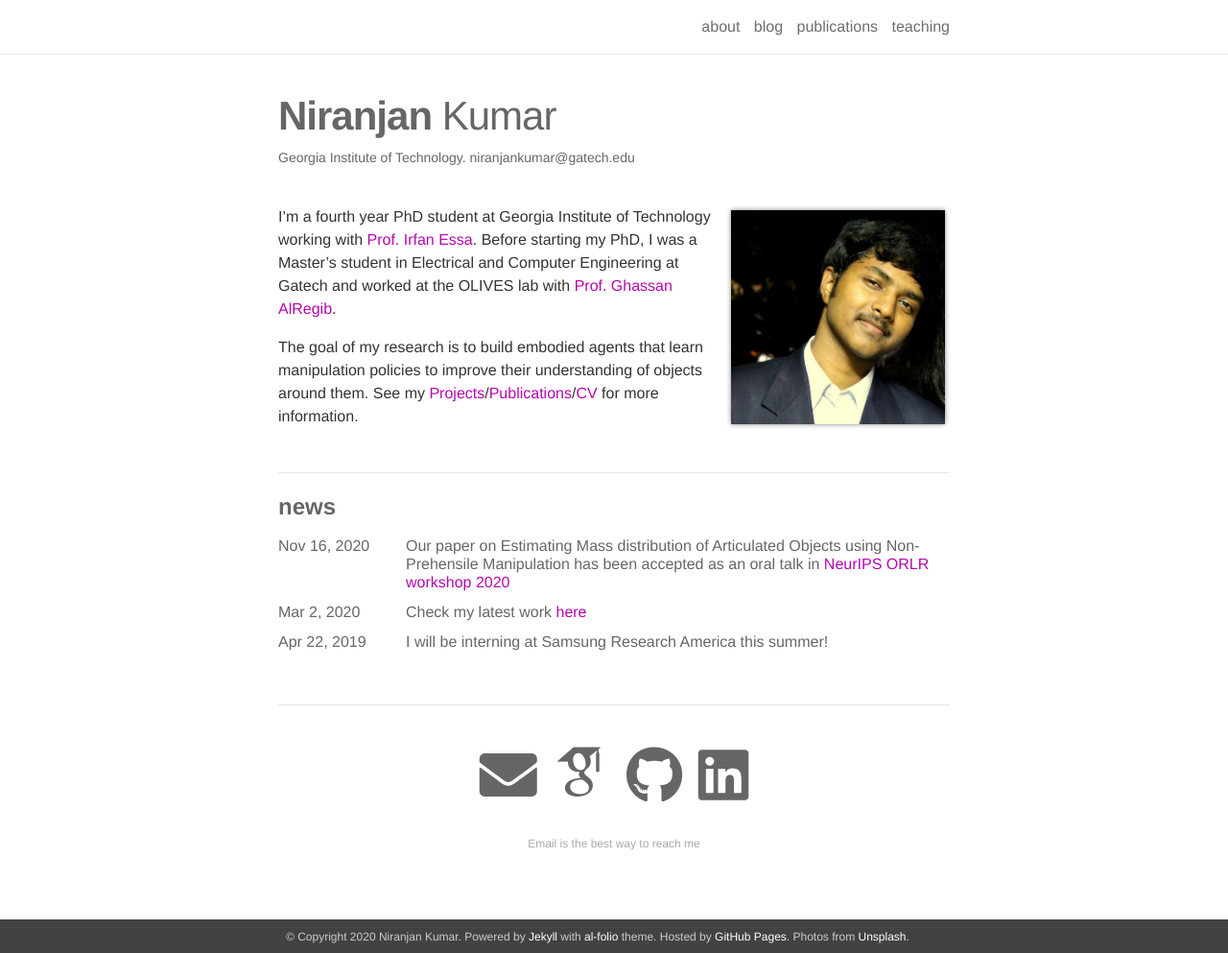
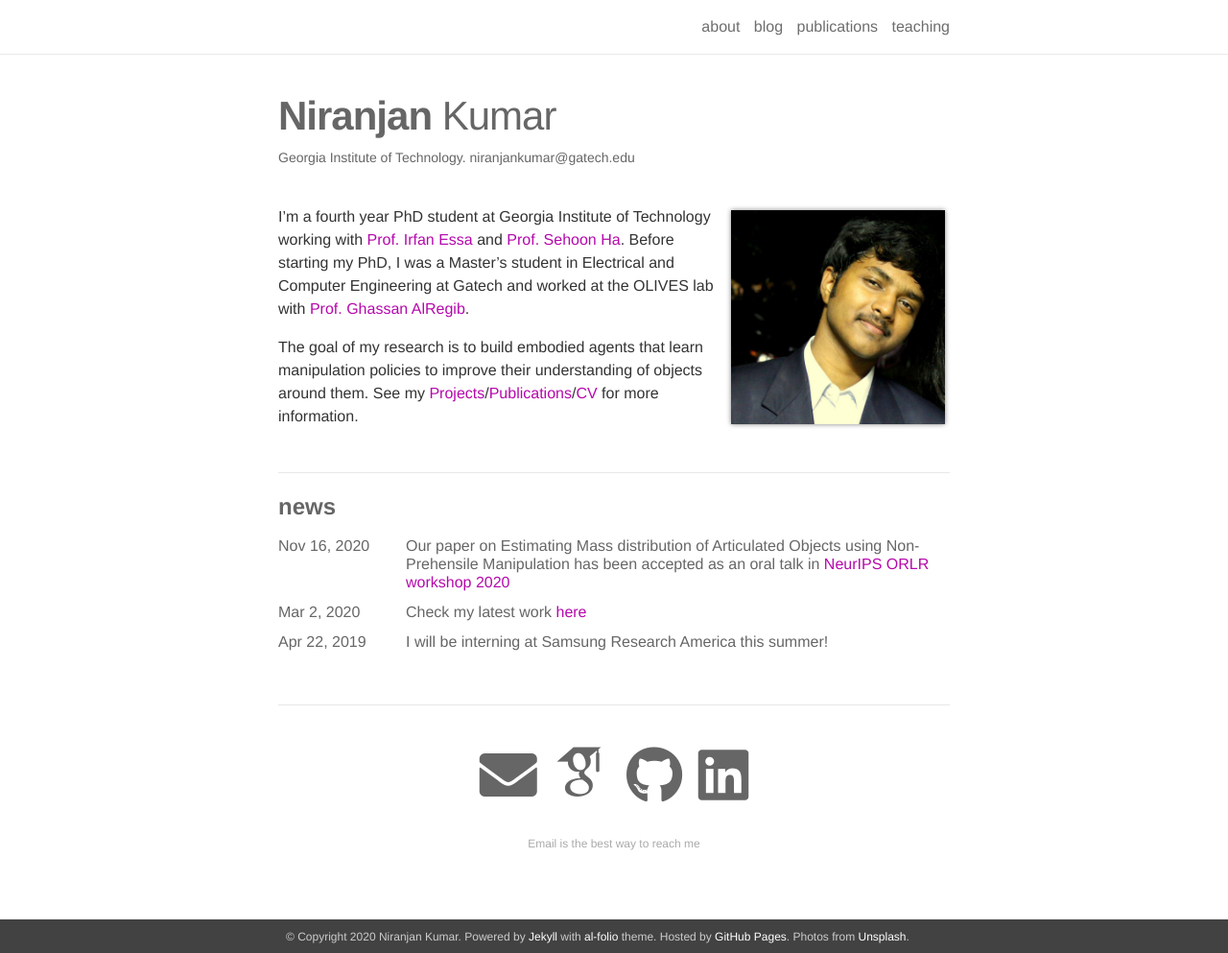
Before and after one commit to kniranjankumar/pre_2024_website, a Jekyll site: the page built from _pages/about.md, in a window 1280 px wide and 993 px high. Shown: the whole window at 96% size. Built offline with Jekyll 4.4.1, drawn with Linux system fonts in a browser that asks for light colours; nearby versions of some CDN libraries; some web fonts are replaced.

Commit message:
adding sehoon name

```diff
--- a/_pages/about.md
+++ b/_pages/about.md
@@ -12,6 +12,6 @@
 news: true
 social: true
 ---
-I’m a fourth year PhD student at Georgia Institute of Technology working with <a href="http://www.irfanessa.gatech.edu/" target="blank">Prof. Irfan Essa</a>. Before starting my PhD, I was a Master’s student in Electrical and Computer Engineering at Gatech and worked at the OLIVES lab with <a href="https://ghassanalregib.info/" target="blank">Prof. Ghassan AlRegib</a>.
+I’m a fourth year PhD student at Georgia Institute of Technology working with <a href="http://www.irfanessa.gatech.edu/" target="blank">Prof. Irfan Essa</a> and <a href="https://www.cc.gatech.edu/~sha9/" target="blank">Prof. Sehoon Ha</a>. Before starting my PhD, I was a Master’s student in Electrical and Computer Engineering at Gatech and worked at the OLIVES lab with <a href="https://ghassanalregib.info/" target="blank">Prof. Ghassan AlRegib</a>.
 
 The goal of my research is to build embodied agents that learn manipulation policies to improve their understanding of objects around them. See my [Projects](/projects/)/[Publications](/publications/){:target="_blank"}/[CV](/assets/pdf/Niranjan_Kumar_2020.pdf){:target="_blank"} for more information.
```
Also changed, not shown: _posts/2020-11-16-productivity.md (renamed from _posts/productivity.md).
